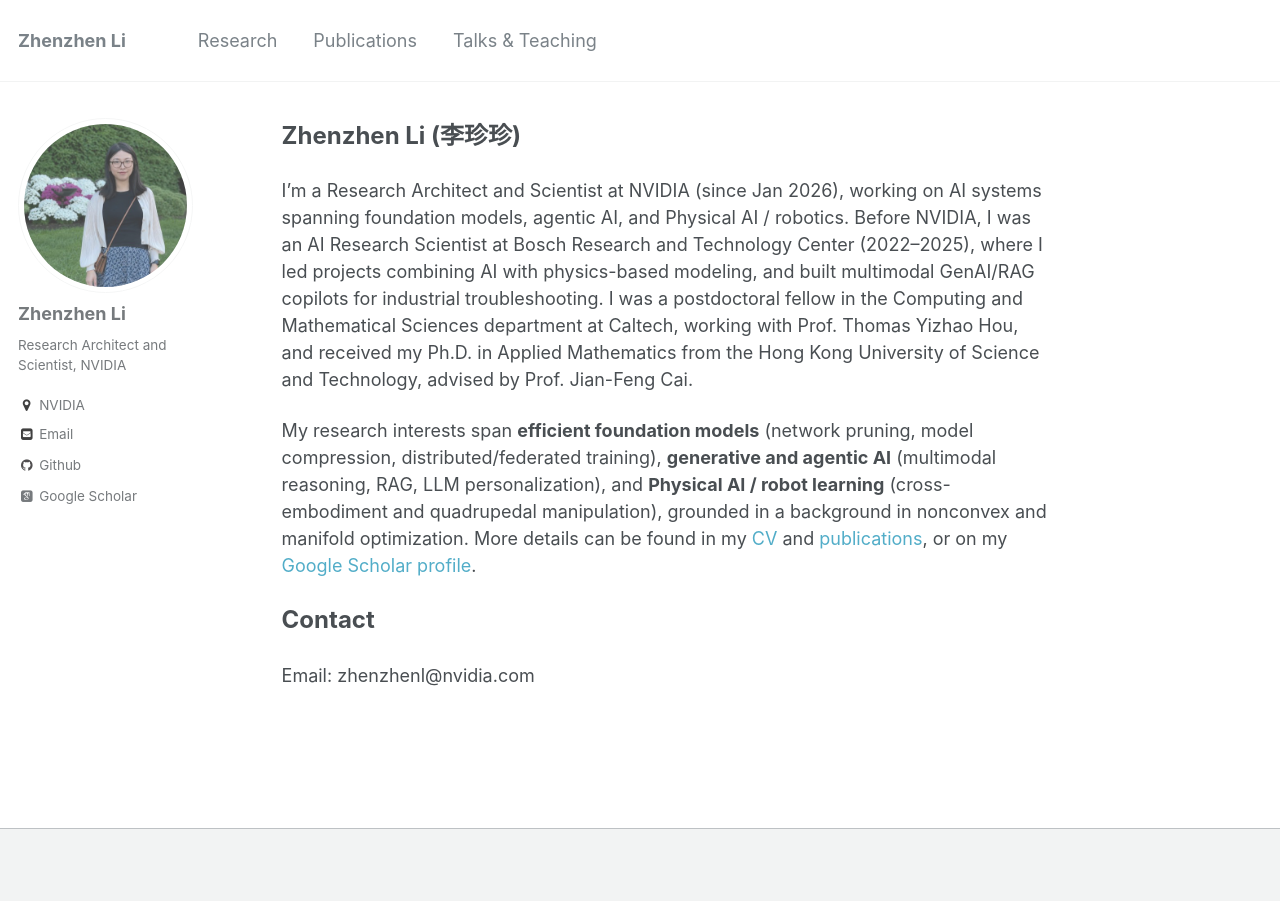
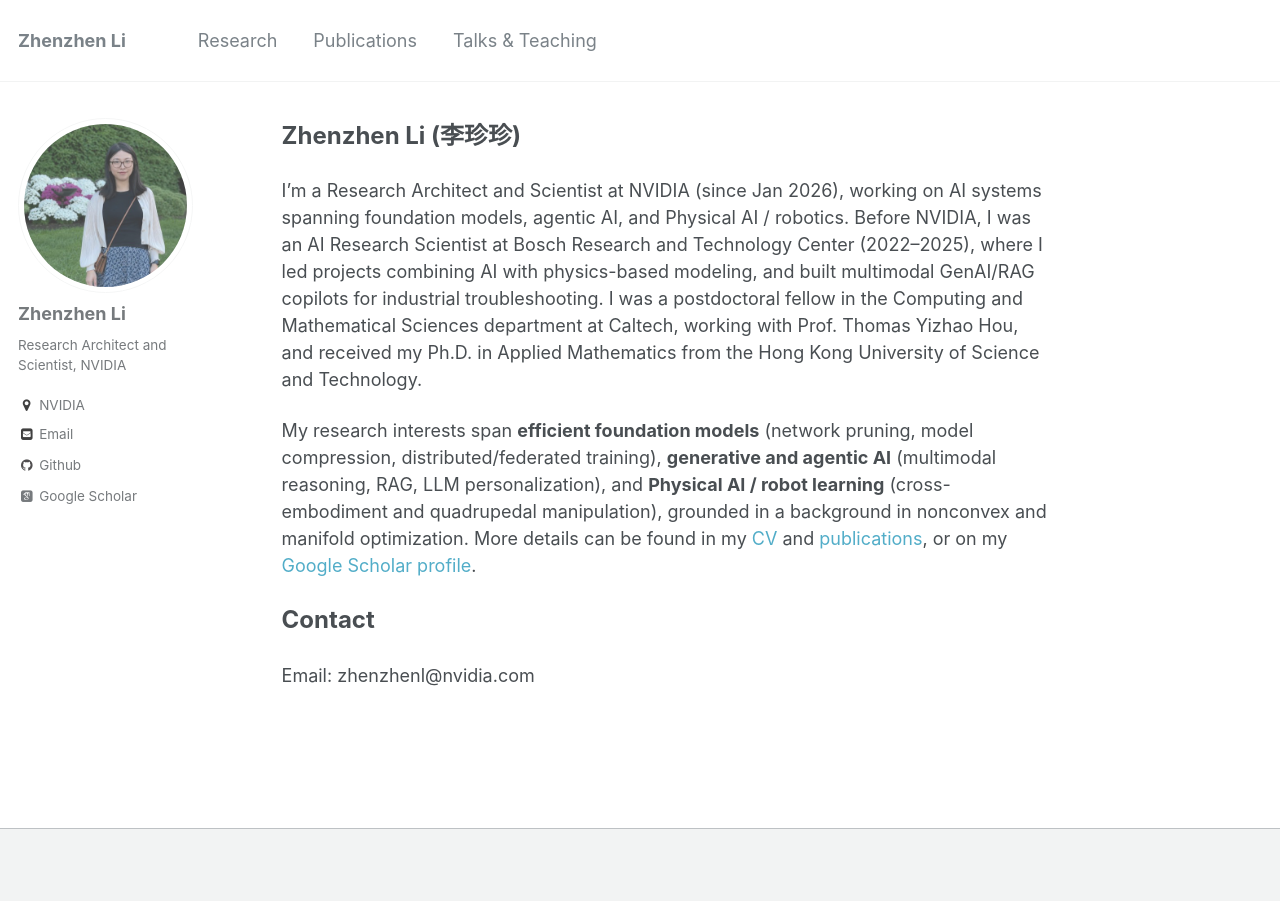
Before and after one commit to zhenzhenli820/zhenzhenli820.github.io, a Jekyll site: the page built from _pages/about.md, in a window 1280 px wide. Built offline with Jekyll 4.4.1, drawn with Linux system fonts in a browser that asks for light colours; some web fonts are replaced.

Commit message:
Remove PhD advisor mention from About page

```diff
--- a/_pages/about.md
+++ b/_pages/about.md
@@ -10,7 +10,7 @@ redirect_from:
 
 <span style="font-size:18pt;">**Zhenzhen Li (李珍珍)**</span>
 
-I'm a Research Architect and Scientist at NVIDIA (since Jan 2026), working on AI systems spanning foundation models, agentic AI, and Physical AI / robotics. Before NVIDIA, I was an AI Research Scientist at Bosch Research and Technology Center (2022–2025), where I led projects combining AI with physics-based modeling, and built multimodal GenAI/RAG copilots for industrial troubleshooting. I was a postdoctoral fellow in the Computing and Mathematical Sciences department at Caltech, working with Prof. Thomas Yizhao Hou, and received my Ph.D. in Applied Mathematics from the Hong Kong University of Science and Technology, advised by Prof. Jian-Feng Cai.
+I'm a Research Architect and Scientist at NVIDIA (since Jan 2026), working on AI systems spanning foundation models, agentic AI, and Physical AI / robotics. Before NVIDIA, I was an AI Research Scientist at Bosch Research and Technology Center (2022–2025), where I led projects combining AI with physics-based modeling, and built multimodal GenAI/RAG copilots for industrial troubleshooting. I was a postdoctoral fellow in the Computing and Mathematical Sciences department at Caltech, working with Prof. Thomas Yizhao Hou, and received my Ph.D. in Applied Mathematics from the Hong Kong University of Science and Technology.
 
 My research interests span **efficient foundation models** (network pruning, model compression, distributed/federated training), **generative and agentic AI** (multimodal reasoning, RAG, LLM personalization), and **Physical AI / robot learning** (cross-embodiment and quadrupedal manipulation), grounded in a background in nonconvex and manifold optimization. More details can be found in my [CV](/cv/) and [publications](/publications/), or on my [Google Scholar profile](https://scholar.google.com/citations?user=6LYI6uUAAAAJ&hl=en).
 
```
